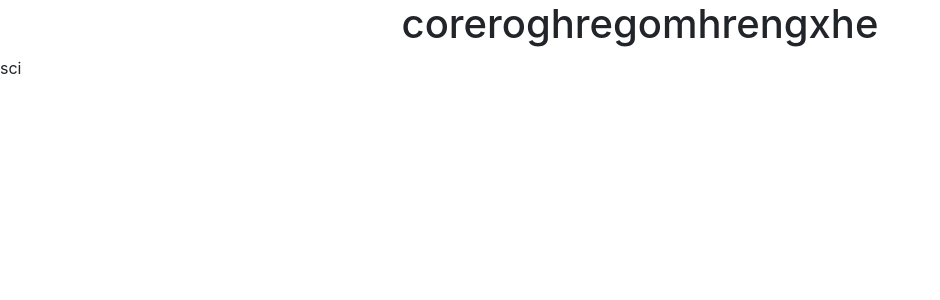
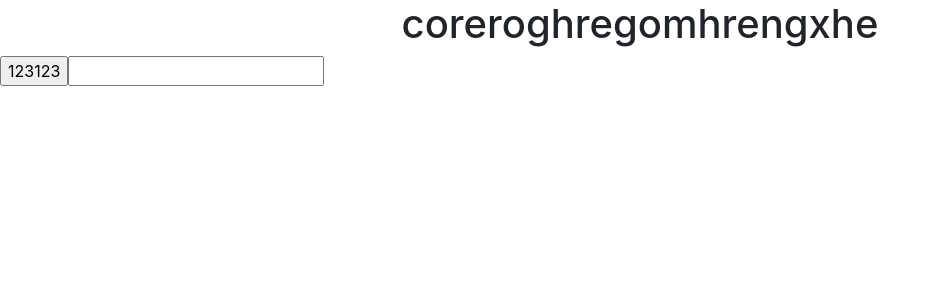
Before and after one commit to Selerek/PZAWAR, a React (Create React App) app in the folder project_react/: page / in a window 1280 px wide. Shown: the top 300 px of the page, without its empty margins (0-940 px from the left). Built offline with nearby package versions, Linux system fonts and the light colour scheme.

Commit message:
button input eventhandler
lekcja1 02.10.2024

```diff
--- a/project_react/src/Sci.js
+++ b/project_react/src/Sci.js
@@ -1,7 +1,21 @@
+import { useRef } from "react"
+
 function Sci(){
+    const inputRef = useRef()
+    const buttonhandler = () => {
+       console.log("wowowow")
+       console.log(inputRef.current.value)
+
+    }
+    const inputhandler = (event) => {
+        //console.log(event.target.value)
+
+
+    }
     return (
         <div>
-            sci
+            <input onClick={buttonhandler} type="button" value={123123}></input>
+            <input ref = {inputRef} onChange={inputhandler} type="text" ></input>
         </div>
     )
 }
```
